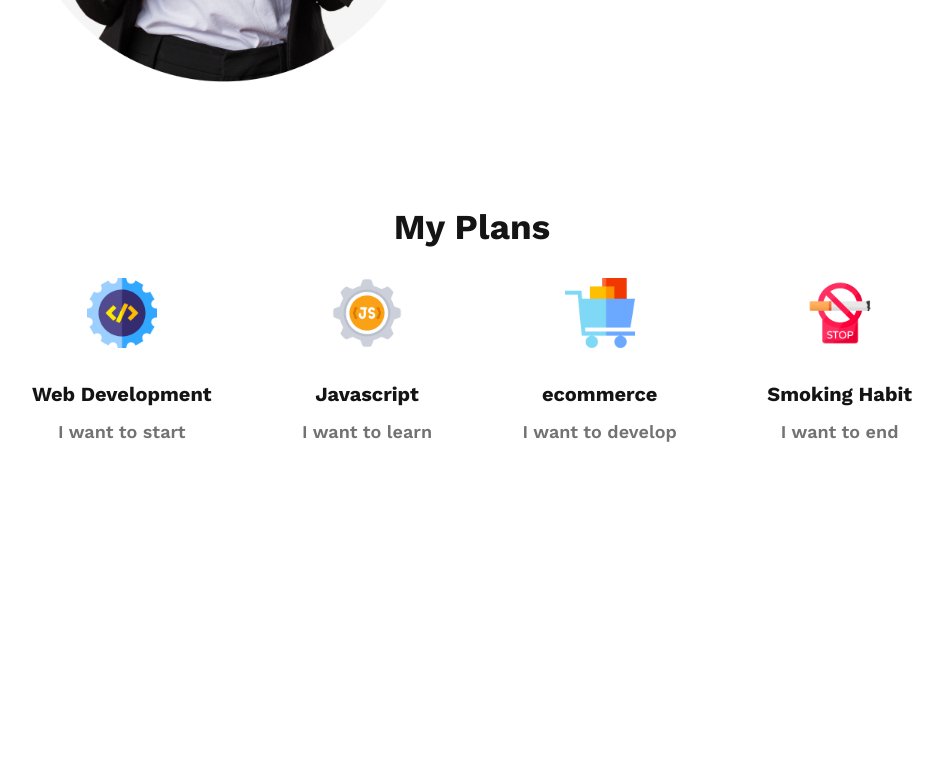
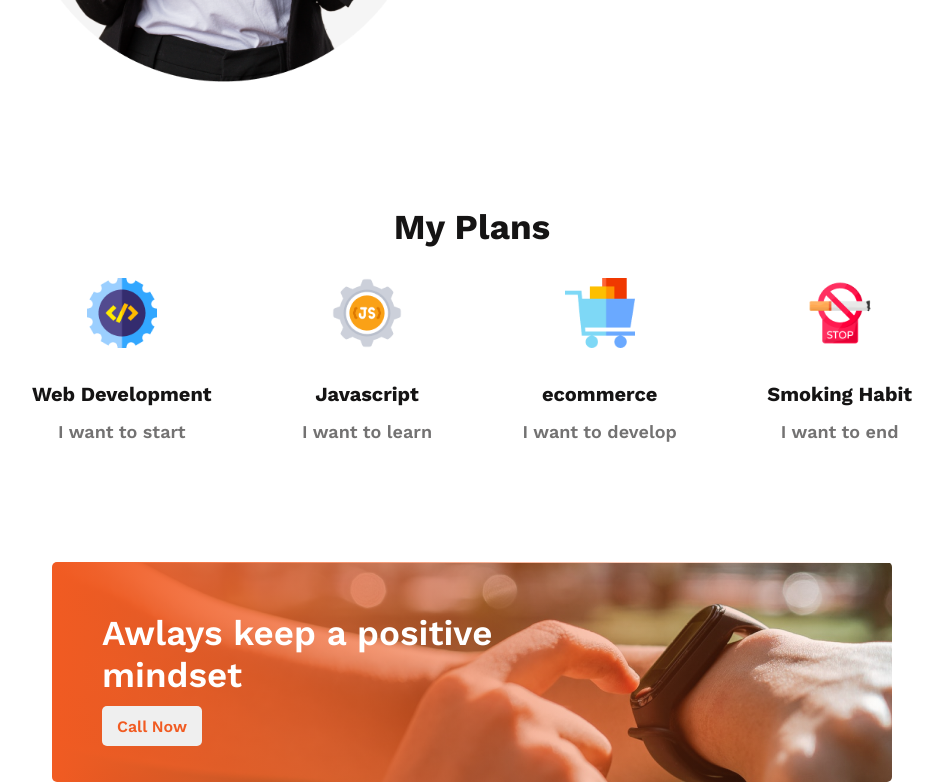
Before and after one commit to MH-Fahim11/new-year-new-me, a plain HTML site: page index.html in a window 1280 px wide. Shown: the part 1198-1980 px from the top of the page, without its empty margins (168-1111 px from the left). Before the commit the page ends 1760 px from the top, so only its background shows below. Drawn offline with nearby package versions, Linux system fonts and the light colour scheme.

Commit message:
Banner added

```diff
--- a/index.html
+++ b/index.html
@@ -67,6 +67,12 @@
                 </div>
             </div>
         </div>
+        <div class="banner">
+            <div class="banner-contante">
+                <h1 class="banner-hrader">Awlays keep a positive mindset</h1>
+                <button class="call-now-btn">Call Now</button>
+            </div>
+        </div>
     </main>
 
 </body>
--- a/styles/style.css
+++ b/styles/style.css
@@ -108,3 +108,33 @@ header{
     font-size: 18px;
     color: #737272;
 }
+/* Banner */
+.banner{
+    background-image: linear-gradient(90deg, #F15B22 0%, rgba(241, 91, 34, 0) 100%), url(../images/watch.png);
+    height: 220px;
+    margin-left: 220px;
+    margin-right: 220px;
+    border: none;
+    border-radius: 5px;
+    text-align: left;
+}
+.banner-contante{
+    padding: 50px 350px 20px 50px;
+}
+.banner-hrader{
+    padding-bottom: 10px;
+    font-style: normal;
+    font-weight: 600;
+    font-size: 35px;
+    color: #FFFFFF;
+}
+.call-now-btn{
+    width: 100px;
+    height: 40px;
+    font-weight: 600;
+    font-size: 16px;
+    text-align: center;
+    color: #F15B22;
+    border: none;
+    border-radius: 5px;
+}
```
